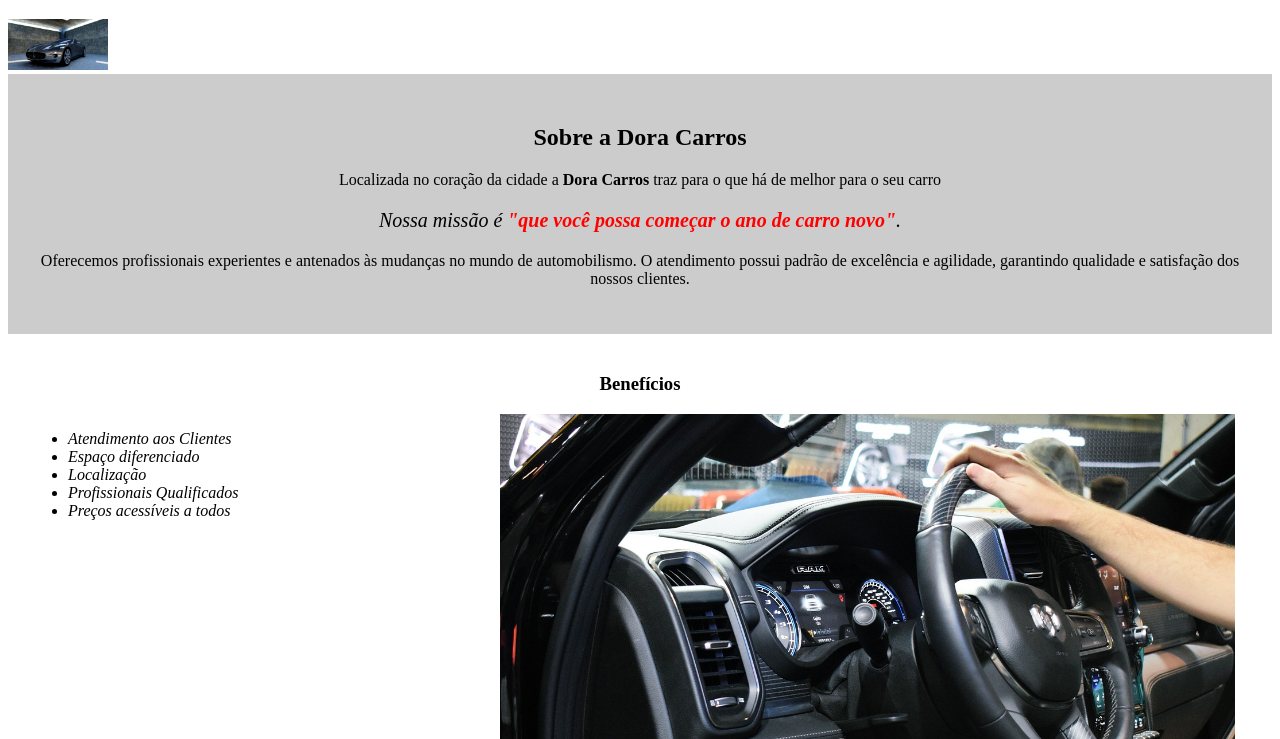
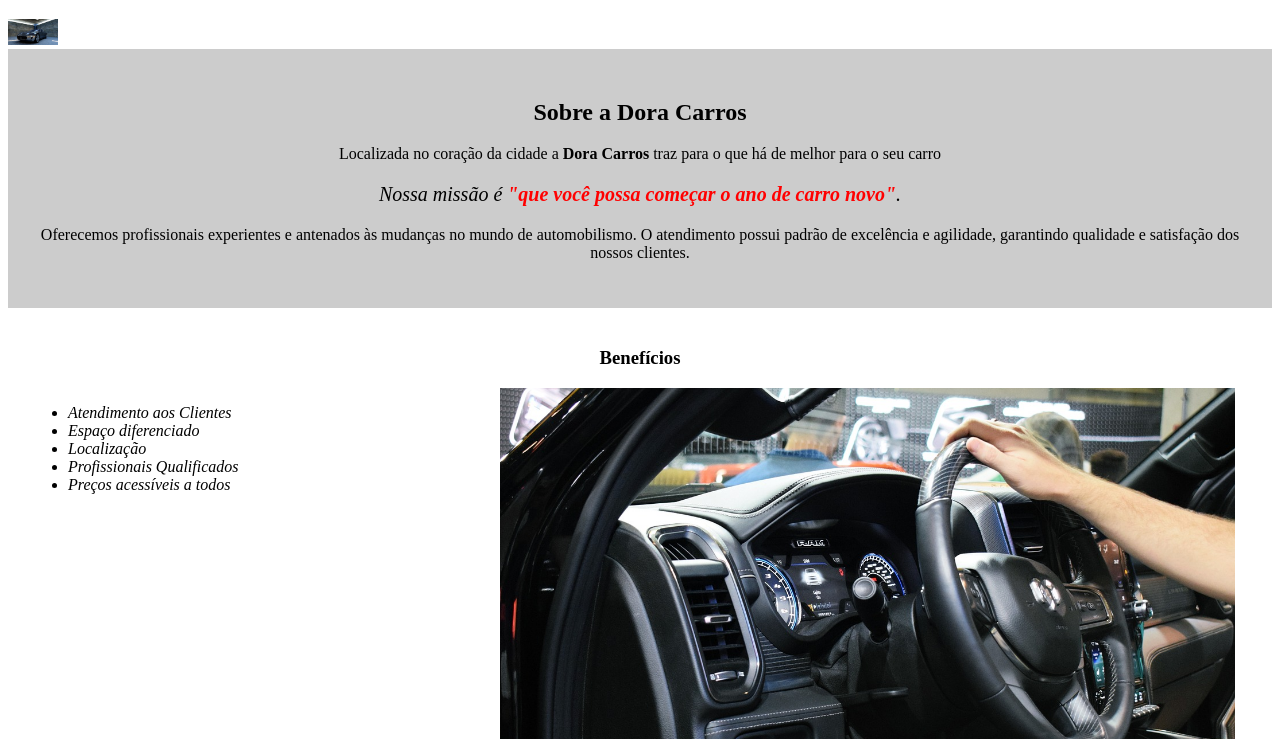
Before and after one commit to Ghus007/BHA, a plain HTML site: page index.html in a window 1280 px wide. Shown: the part 61-800 px from the top of the page. Drawn offline with Linux system fonts and the light colour scheme.

Commit message:
Update style.css

```diff
--- a/style.css
+++ b/style.css
@@ -1,5 +1,6 @@
 #banner {
-	width:100px;
+	width:50px;
+	heigth:50px
 }
 
 .principal{
```
